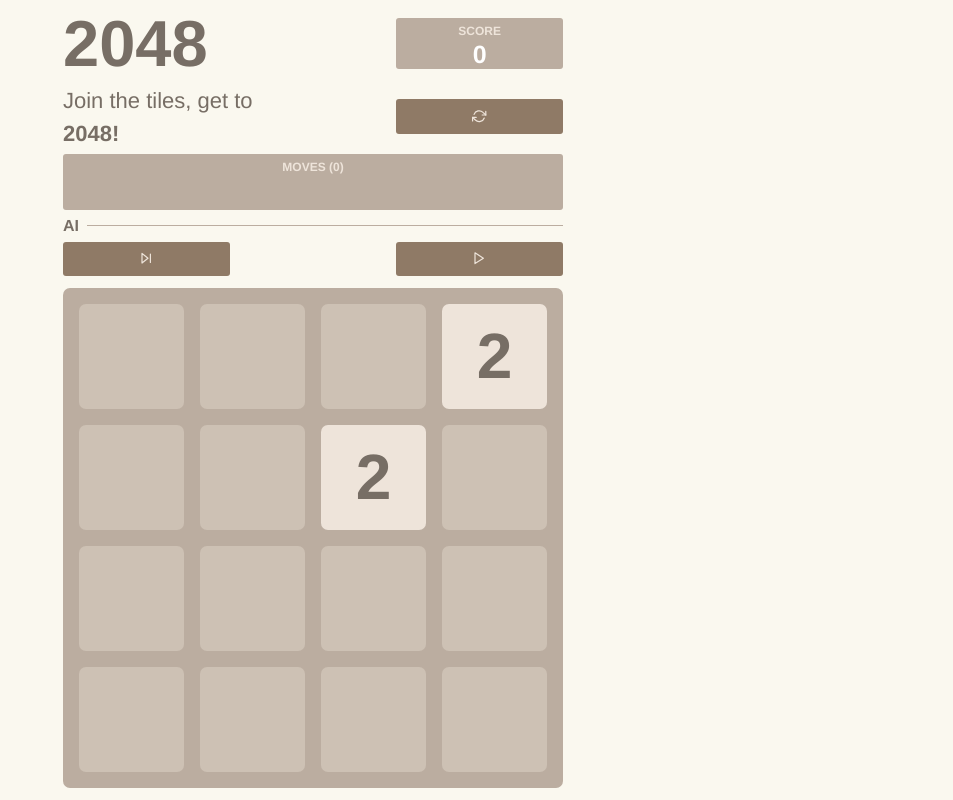
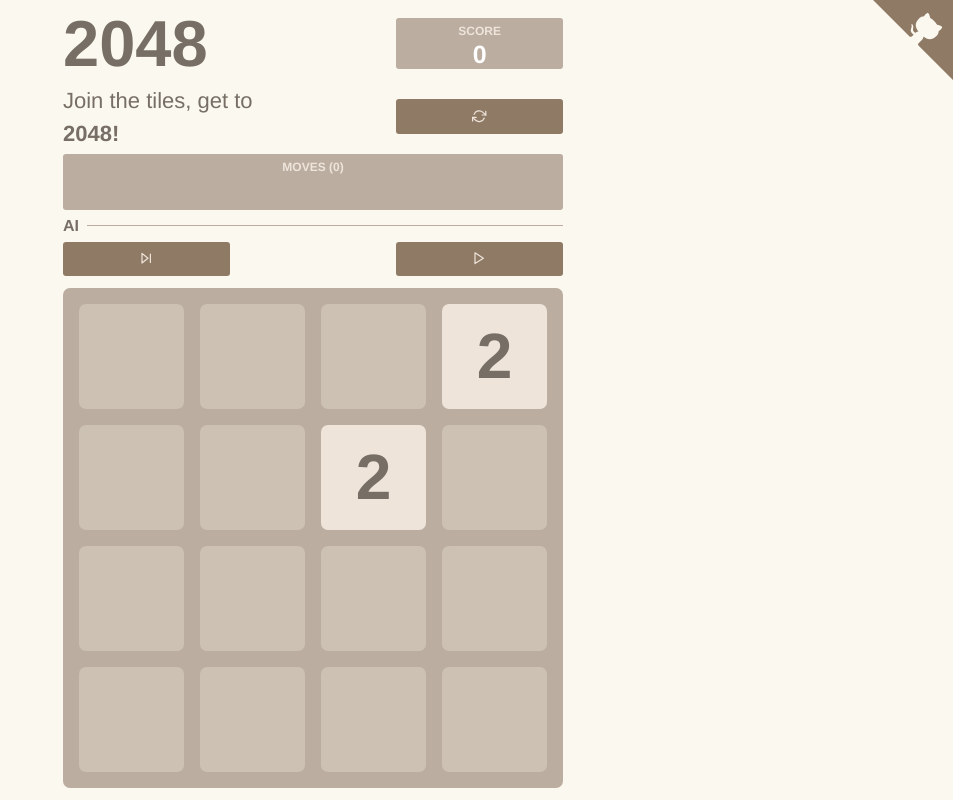
Before and after one commit to virgs/2048-ai, a React (Vite) app: page / in a window 1280 px wide. Shown: the whole page, without its empty margins (327-1280 px from the left). Built offline with nearby package versions, Linux system fonts and the light colour scheme.

Commit message:
Add github corner

```diff
--- a/index.html
+++ b/index.html
@@ -12,6 +12,67 @@
 </head>
 
 <body>
+  <a href="https://github.com/virgs/2048-ai" class="github-corner" aria-label="View source on GitHub"><svg width="80"
+      height="80" viewBox="0 0 250 250" aria-hidden="true">
+      <path d="M0,0 L115,115 L130,115 L142,142 L250,250 L250,0 Z"></path>
+      <path
+        d="M128.3,109.0 C113.8,99.7 119.0,89.6 119.0,89.6 C122.0,82.7 120.5,78.6 120.5,78.6 C119.2,72.0 123.4,76.3 123.4,76.3 C127.3,80.9 125.5,87.3 125.5,87.3 C122.9,97.6 130.6,101.9 134.4,103.2"
+        fill="currentColor" style="transform-origin: 130px 106px;" class="octo-arm"></path>
+      <path
+        d="M115.0,115.0 C114.9,115.1 118.7,116.5 119.8,115.4 L133.7,101.6 C136.9,99.2 139.9,98.4 142.2,98.6 C133.8,88.0 127.5,74.4 143.8,58.0 C148.5,53.4 154.0,51.2 159.7,51.0 C160.3,49.4 163.2,43.6 171.4,40.1 C171.4,40.1 176.1,42.5 178.8,56.2 C183.1,58.6 187.2,61.8 190.9,65.4 C194.5,69.0 197.7,73.2 200.1,77.6 C213.8,80.2 216.3,84.9 216.3,84.9 C212.7,93.1 206.9,96.0 205.4,96.6 C205.1,102.4 203.0,107.8 198.3,112.5 C181.9,128.9 168.3,122.5 157.7,114.1 C157.9,116.9 156.7,120.9 152.7,124.9 L141.0,136.5 C139.8,137.7 141.6,141.9 141.8,141.8 Z"
+        fill="currentColor" class="octo-body"></path>
+    </svg></a>
+  <style>
+    .github-corner {
+      fill: #8f7a66;
+      color: #faf8ef;
+      position: absolute;
+      top: 0;
+      border: 0;
+      right: 0;
+      display: none;
+    }
+
+    .github-corner:hover .octo-arm {
+      text-decoration: none;
+      color: #faf8ef;
+      animation: octocat-wave 560ms ease-in-out
+    }
+
+    @media only screen and (min-width: 800px) {
+      .github-corner {
+        display: unset;
+      }
+    }
+
+    @keyframes octocat-wave {
+
+      0%,
+      100% {
+        transform: rotate(0)
+      }
+
+      20%,
+      60% {
+        transform: rotate(-25deg)
+      }
+
+      40%,
+      80% {
+        transform: rotate(10deg)
+      }
+    }
+
+    @media (max-width:500px) {
+      .github-corner:hover .octo-arm {
+        animation: none
+      }
+
+      .github-corner .octo-arm {
+        animation: octocat-wave 560ms ease-in-out
+      }
+    }
+  </style>
   <div id="root"></div>
   <script type="module" src="/src/main.tsx"></script>
   <script src="https://cdn.jsdelivr.net/npm/bootstrap@5.3.2/dist/js/bootstrap.bundle.min.js"
--- a/src/App.tsx
+++ b/src/App.tsx
@@ -13,7 +13,7 @@
 import { Solver } from './ai/Solver'
 
 const monteCarloRuns = 1000
-const greatestPieceValueThreshold = 64
+const greatestPieceValueThreshold = 2048
 const solver = new Solver(monteCarloRuns)
 
 function App() {
@@ -41,10 +41,8 @@
         setTranslations(afterMove.translations)
         setMoves((moves) => moves.concat(direction))
         if (afterMove.board.gameIsOver()) {
-          setGameOverModalIsBeingShown(true)
-          console.log('game over')
+          setGameOverModalIsBeingShown(() => true)
         } else if (afterMove.board.getGreatesPieceValue() >= greatestPieceValueThreshold && !victory) {
-          console.log('you win')
           setGameVictoryModalIsBeingShown(() => true)
           setVictory(() => true)
         }
--- a/src/index.css
+++ b/src/index.css
@@ -33,12 +33,8 @@
 
 a {
     font-weight: 500;
-    color: #646cff;
+    /* color: #646cff; */
     text-decoration: inherit;
-}
-
-a:hover {
-    color: #535bf2;
 }
 
 body {
```
